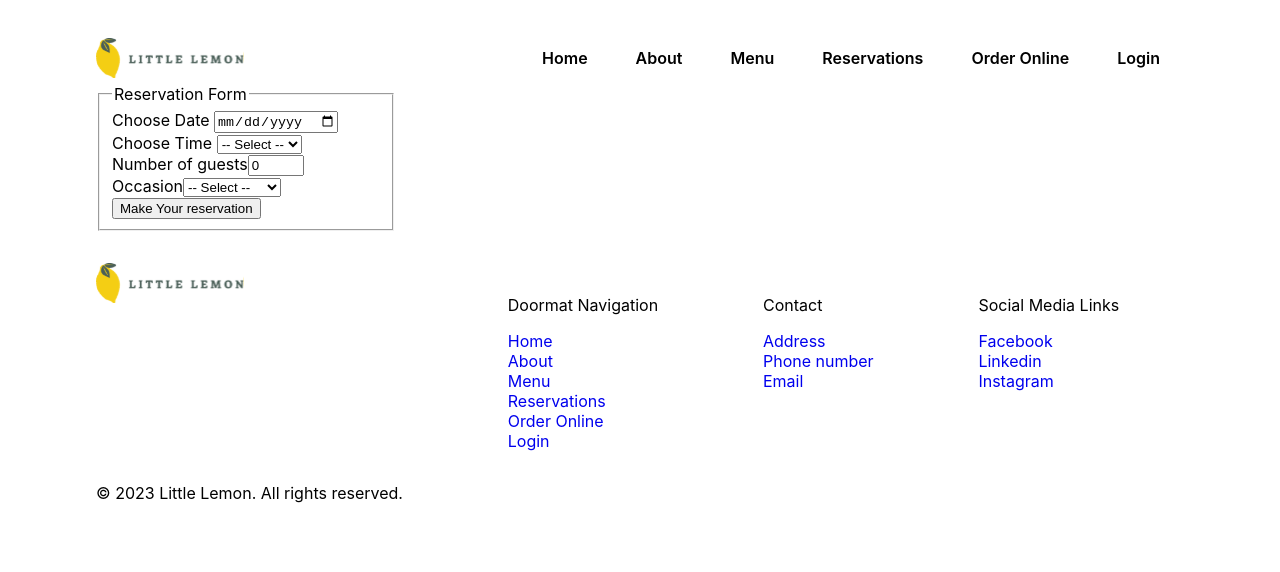
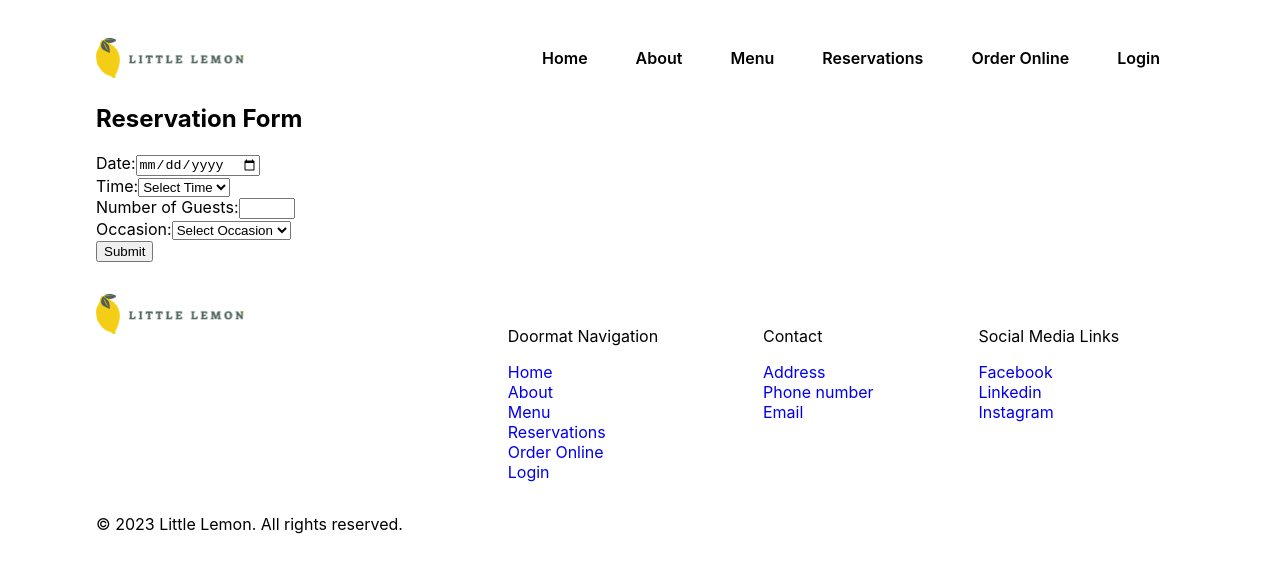
Before and after one commit to OpeDada/Little_Lemon, a React (Create React App) app: page /booking-page in a window 1280 px wide. Shown: the top 572 px of the page. Built offline with nearby package versions, Linux system fonts and the light colour scheme.

Commit message:
add more tests to validate form inputs

```diff
--- a/package.json
+++ b/package.json
@@ -6,11 +6,13 @@
     "@testing-library/jest-dom": "^5.16.5",
     "@testing-library/react": "^13.4.0",
     "@testing-library/user-event": "^13.5.0",
+    "formik": "^2.4.2",
     "react": "^18.2.0",
     "react-dom": "^18.2.0",
     "react-router-dom": "^6.14.1",
     "react-scripts": "5.0.1",
-    "web-vitals": "^2.1.4"
+    "web-vitals": "^2.1.4",
+    "yup": "^1.2.0"
   },
   "scripts": {
     "start": "react-scripts start",
--- a/src/App.js
+++ b/src/App.js
@@ -11,7 +11,7 @@ function App() {
     <>
       <Nav />
       <Routes>
-        <Route path="/" element={<HomePage />} />
+        <Route path="*" element={<HomePage />} />
         <Route path="/booking-page" element={<BookingPage />} />
         <Route path="/confirmed" element={<ConfirmedBooking />} />
       </Routes>
--- a/src/components/BookingForm.js
+++ b/src/components/BookingForm.js
@@ -1,100 +1,114 @@
 import React, { useState } from "react";
-import { useNavigate } from "react-router-dom";
+import { Formik, Form, Field, ErrorMessage } from "formik";
+import * as Yup from "yup";
+
+const validationSchema = Yup.object().shape({
+  date: Yup.string().required("Date is required"),
+  time: Yup.string().required("Time is required"),
+  guests: Yup.number()
+    .required("Number of guests is required")
+    .min(1, "Number of guests must be at least 1"),
+  occasion: Yup.string().required("Occasion is required"),
+});
 
 const BookingForm = ({ availableTimes, onSubmit }) => {
-  const [date, setDate] = useState("");
-  const [time, setTime] = useState("");
-  const [guests, setGuests] = useState(0);
-  const [occasion, setOccasion] = useState("");
+  // const [date, setDate] = useState("");
+  // const [time, setTime] = useState("");
+  // const [guests, setGuests] = useState(0);
+  // const [occasion, setOccasion] = useState("");
 
-  const handleSubmit = (event) => {
-    event.preventDefault();
-    // Perform form validation before submitting
-    if (event.target.checkValidity()) {
-      const formData = {
-        date,
-        time,
-        guests,
-        occasion,
-      };
-      onSubmit(formData);
-    } else {
-      event.target.reportValidity();
-    }
-  };
+  const [isFormSubmitted, setIsFormSubmitted] = useState(false);
+
+  function handleSubmit(values) {
+    setIsFormSubmitted(true);
+    onSubmit(values);
+  }
+
+  // const handleSubmit = (event) => {
+  //   event.preventDefault();
+  //   // Perform form validation before submitting
+  //   if (event.target.checkValidity()) {
+  //     const formData = {
+  //       date,
+  //       time,
+  //       guests,
+  //       occasion,
+  //     };
+  //     onSubmit(formData);
+  //   } else {
+  //     event.target.reportValidity();
+  //   }
+  // };
+
   // console.log("today.getDate(): ", date.getDate());
 
   return (
-    <div className="booking-form">
-      <form
+    <div>
+      <h2>Reservation Form</h2>
+      <Formik
+        initialValues={{ date: "", time: "", guests: "", occasion: "" }}
+        validationSchema={validationSchema}
         onSubmit={handleSubmit}
-        style={{ display: "grid", maxWidth: "300px", gap: "20px" }}
       >
-        <fieldset>
-          <legend>Reservation Form</legend>
-          <div className="field">
-            <label htmlFor="res-date">Choose Date </label>
-            <input
-              type="date"
-              id="res-date"
-              required
-              value={date}
-              onChange={(event) => setDate(event.target.value)}
-            />
+        <Form>
+          <div>
+            <label htmlFor="date">Date:</label>
+            <Field type="date" id="date" name="date" required />
+            <ErrorMessage name="date" component="div" className="error" />
           </div>
-          <div className="field">
-            <label htmlFor="res-time">Choose Time </label>
-            <select
-              id="res-time"
-              required
-              value={time}
-              onChange={(event) => setTime(event.target.value)}
-            >
-              <option value="">-- Select --</option>
+
+          <div>
+            <label htmlFor="time">Time:</label>
+            <Field as="select" id="time" name="time" required>
+              <option value="">Select Time</option>
+              {availableTimes &&
+                availableTimes.map((time) => (
+                  <option key={time} value={time}>
+                    {time}
+                  </option>
+                ))}
               {/* {availableTimes.map((time) => (
                 <option key={time} value={time}>
                   {time}
                 </option>
               ))} */}
-              {availableTimes && Array.isArray(availableTimes)
-                ? availableTimes.map((time) => (
-                    <option key={time} value={time}>
-                      {time}
-                    </option>
-                  ))
-                : null}
-            </select>
+              <option>2:00</option>
+            </Field>
+            <ErrorMessage name="time" component="div" className="error" />
           </div>
-          <div className="field">
-            <label htmlFor="guests">Number of guests</label>
-            <input
+
+          <div>
+            <label htmlFor="guests">Number of Guests:</label>
+            <Field
               type="number"
-              placeholder="1"
+              id="guests"
+              name="guests"
               min="1"
               max="10"
               required
-              id="guests"
-              value={guests}
-              onChange={(event) => setGuests(event.target.value)}
             />
+            <ErrorMessage name="guests" component="div" className="error" />
           </div>
-          <div className="field">
-            <label htmlFor="occasion">Occasion</label>
-            <select
-              id="occasion"
-              required
-              value={occasion}
-              onChange={(event) => setOccasion(event.target.value)}
-            >
-              <option value="">-- Select --</option>
-              <option value="birthday">Birthday</option>
-              <option value="anniversary">Anniversary</option>
-              <option value="option3">Engagement</option>
-            </select>
+          <div>
+            <label htmlFor="occasion">Occasion:</label>
+            <Field as="select" id="occasion" name="occasion" required>
+              <option value="">Select Occasion</option>
+              <option value="Birthday">Birthday</option>
+              <option value="Anniversary">Anniversary</option>
+              <option value="Engagement">Engagement</option>
+            </Field>
+            <ErrorMessage name="occasion" component="div" className="error" />
           </div>
-          <input type="submit" value="Make Your reservation" />
-        </fieldset>
-      </form>
+
+          <button
+            type="submit"
+            disabled={isFormSubmitted}
+            aria-label="On Click"
+          >
+            Submit
+          </button>
+        </Form>
+      </Formik>
     </div>
   );
 };
--- a/src/components/Main.js
+++ b/src/components/Main.js
@@ -133,16 +133,15 @@ const Main = () => {
     }
   }
 
-  function handleSubmit(formData) {
-    submitAPI(formData)
-      .then((response) => {
-        if (response) {
-          navigate("/confirmed");
-        }
-      })
-      .catch((error) => {
-        console.error("Error submitting form:", error);
-      });
+  async function handleSubmit(formData) {
+    try {
+      const response = await submitAPI(formData);
+      if (response) {
+        navigate("/confirmed");
+      }
+    } catch (error) {
+      console.error("Error submitting form:", error);
+    }
   }
 
   return (
```
Also changed, not shown: 2 other files (tests, documents, lock files or other folders).
